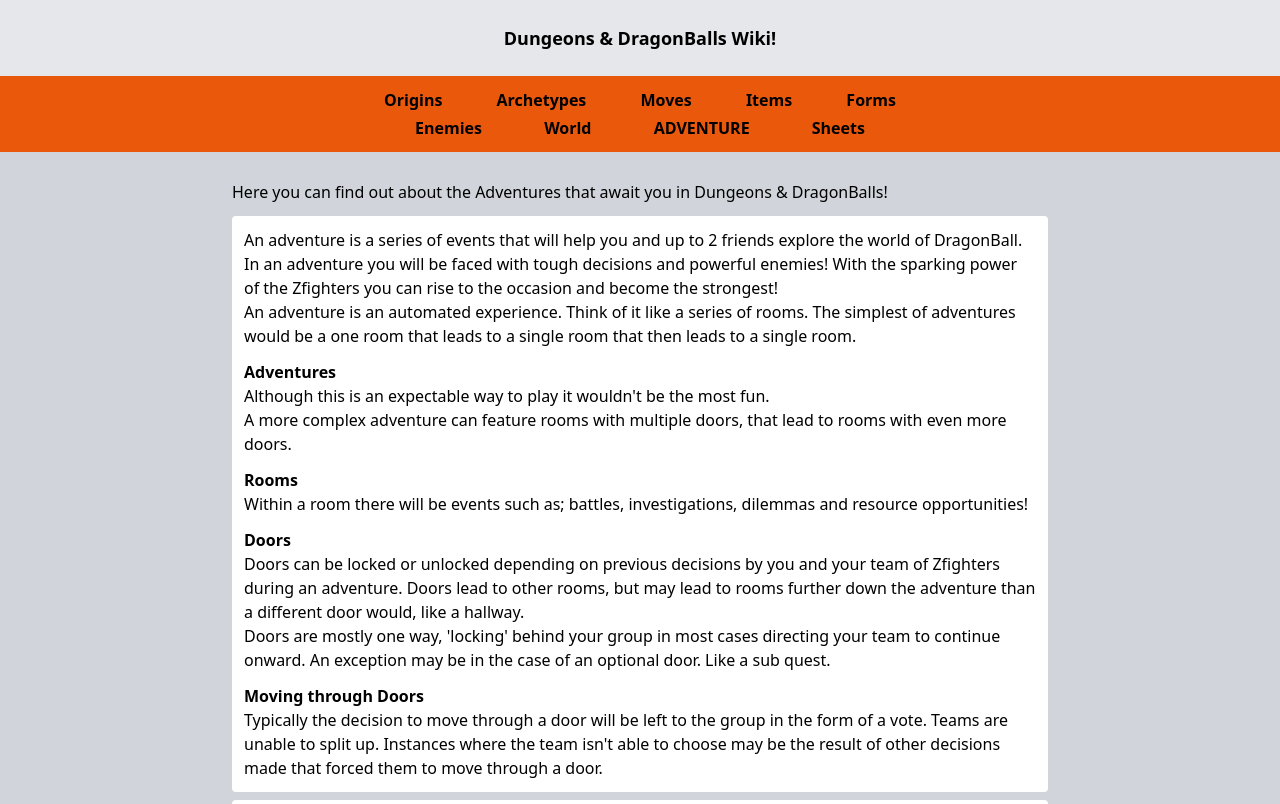
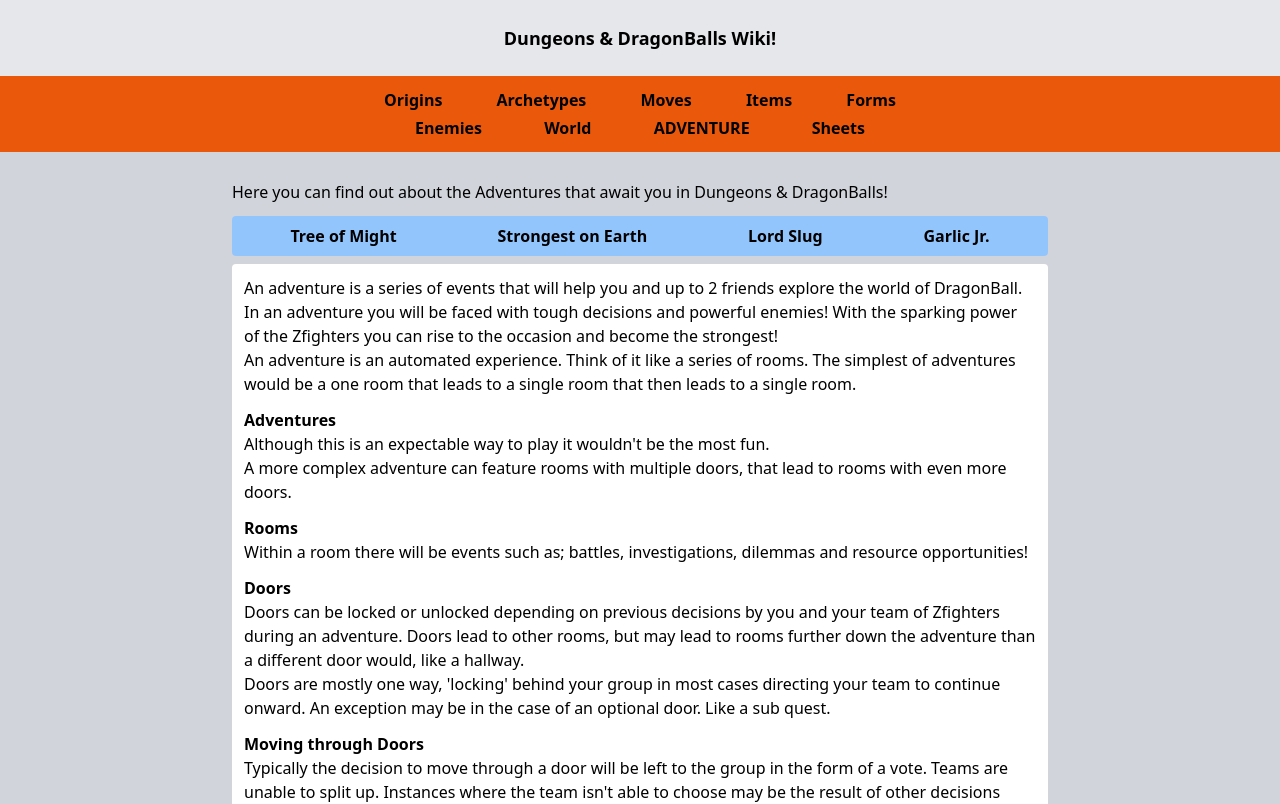
Before and after one commit to KylePep/ddbwiki, a Next.js app: page /adventure in a window 1280 px wide. Shown: the top 804 px of the page. Built offline with nearby package versions, Linux system fonts and the light colour scheme.

Commit message:
Added adventure selector

```diff
--- a/app/adventure/page.tsx
+++ b/app/adventure/page.tsx
@@ -4,6 +4,12 @@ export default function page() {
   return (
     <main>
       <h1 className='mb-3'>Here you can find out about the Adventures that await you in Dungeons & DragonBalls!</h1>
+      <div className='bg-blue-300 rounded p-2 flex justify-around'>
+        <button className='font-bold hover:text-white'>Tree of Might</button>
+        <button className='font-bold hover:text-white'>Strongest on Earth</button>
+        <button className='font-bold hover:text-white'>Lord Slug</button>
+        <button className='font-bold hover:text-white'>Garlic Jr.</button>
+      </div>
       <div className='bg-white rounded my-2 p-3'>
         <h3>An adventure is a series of events that will help you and up to 2 friends explore the world of DragonBall. In an adventure you will be faced with tough decisions and powerful enemies! With the sparking power of the Zfighters you can rise to the occasion and become the strongest!</h3>
         <p>An adventure is an automated experience.
```
